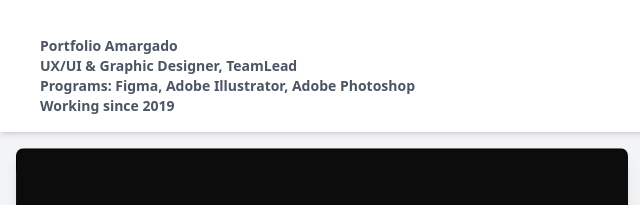
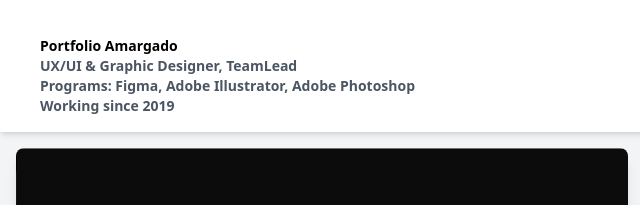
Before and after one commit to natriXD/Site-portfolio, a plain HTML site: page index.html in a window 1280 px wide. Shown: the top 205 px of the page, 0-640 px from the left. Drawn offline with nearby package versions, Linux system fonts and the light colour scheme.

```diff
--- a/index.html
+++ b/index.html
@@ -16,11 +16,11 @@
       <div class="flex items-center">
 
         <p class="text-sm text-gray-600 ml-6 whitespace-pre-line font-bold">
-            Portfolio Amargado
-            UX/UI & Graphic Designer, TeamLead
-            Programs: Figma, Adobe Illustrator, Adobe Photoshop
-            Working since 2019
-          </p>
+          <span class="text-black">Portfolio Amargado</span>
+          UX/UI & Graphic Designer, TeamLead
+          Programs: Figma, Adobe Illustrator, Adobe Photoshop
+          Working since 2019
+        </p>
       </div>
       <!-- Кнопки навигации для md и выше -->
       <div class="hidden md:flex space-x-4">
```
